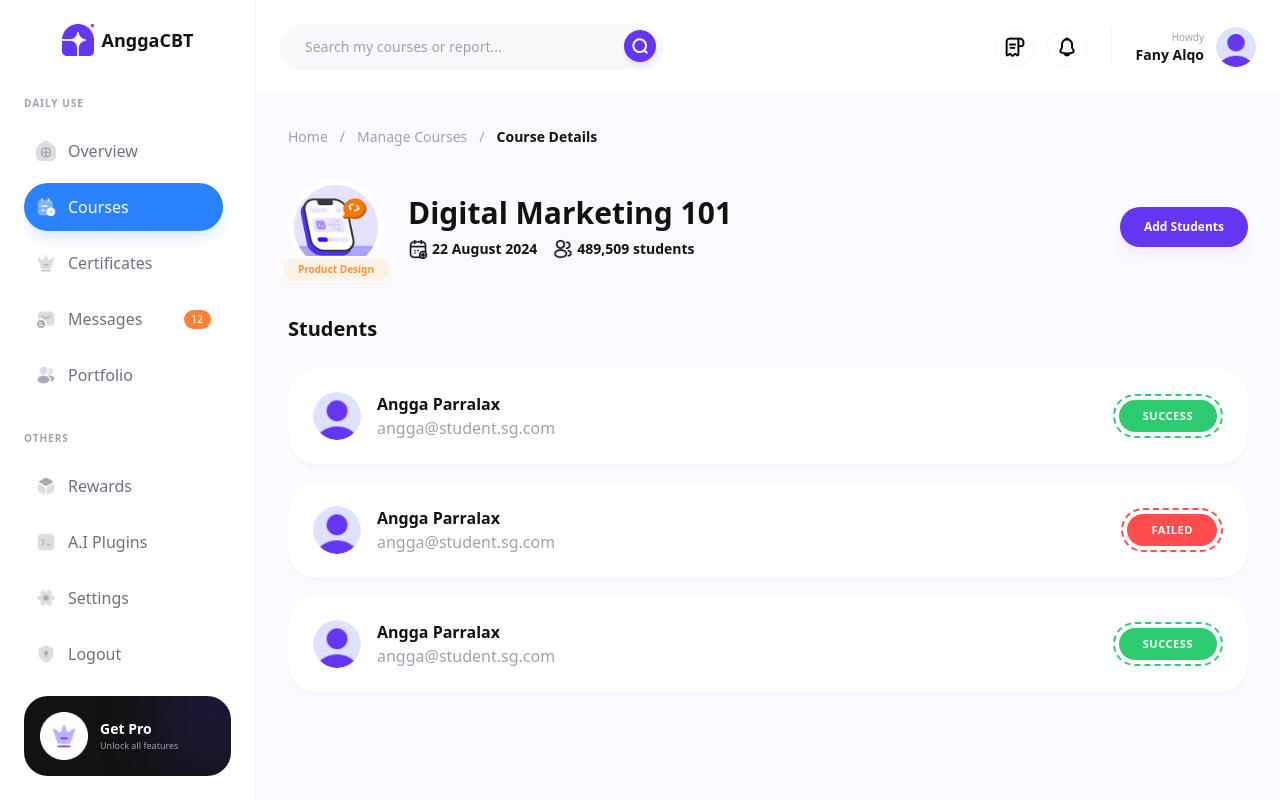
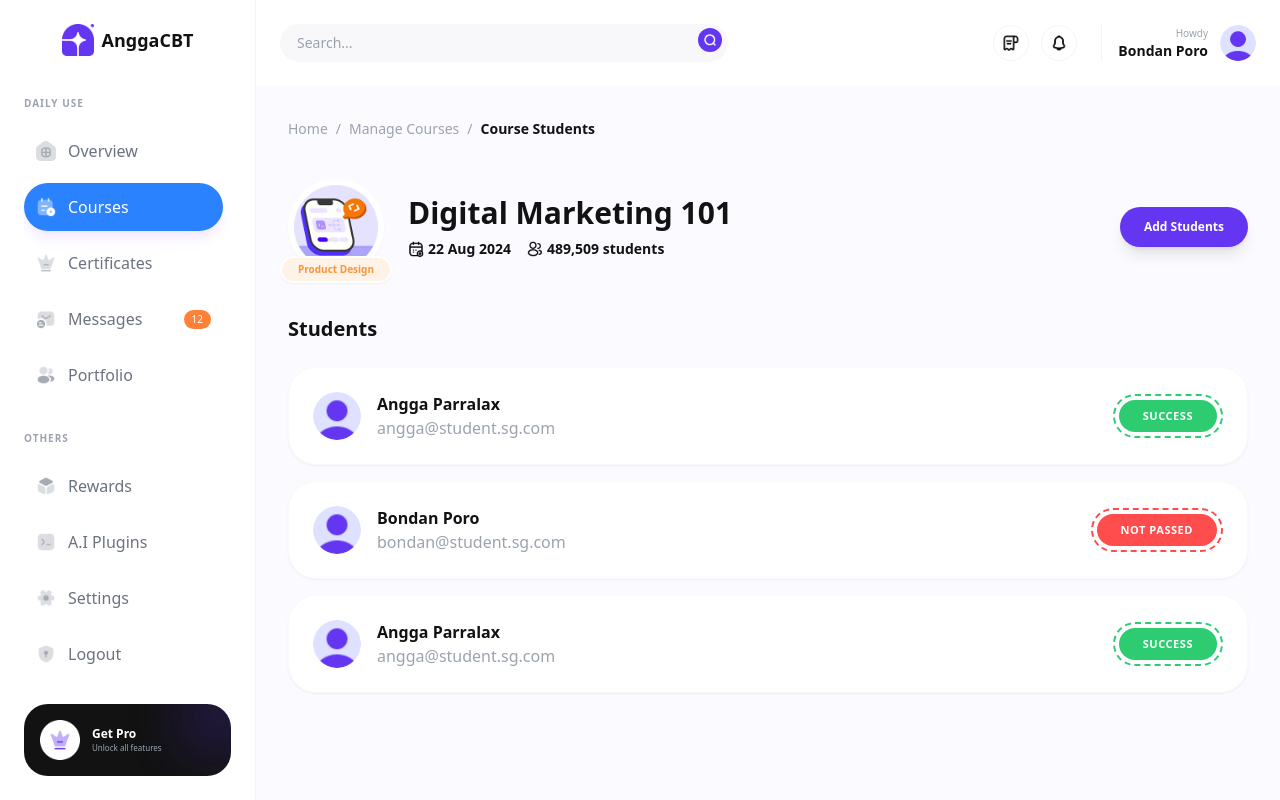
Before and after one commit to Liliang10/Web-AnggaCBT, a website: page courseStudents.html in a window 1280 px wide. Drawn offline with nearby package versions, Linux system fonts and the light colour scheme.

Commit message:
Update courseStudents.html

```diff
--- a/courseStudents.html
+++ b/courseStudents.html
@@ -7,13 +7,21 @@
     <title>Course Student [Teacher]</title>
     <script defer src="https://unpkg.com/alpinejs@3.x.x/dist/cdn.min.js"></script>
 </head>
-<body class="bg-[#FBFAFF] font-sans antialiased text-[#121212] overflow-x-hidden">
+<body class="bg-[#FBFAFF] font-sans antialiased text-[#121212]" x-data="{ sideBarOpen: false }">
 
     <div class="flex min-h-screen">
-        <aside class="w-64 bg-white border-r border-gray-100 flex flex-col p-6 sticky top-0 h-screen">
-            <div class="flex items-center justify-center gap-2 font-bold text-lg mb-10">
-                <img src="images/logo.png" alt="logo" class="w-8">
-                <p>AnggaCBT</p>
+        <aside
+            :class="sideBarOpen ? 'translate-x-0' : '-translate-x-full'"
+            class="fixed inset-y-0 left-0 z-50 w-64 bg-white border-r border-gray-100 flex flex-col p-6 transition-transform duration-300 transform lg:translate-x-0 lg:sticky lg:top-0 lg:h-screen">
+
+            <div class="flex items-center justify-between lg:justify-center gap-2 font-bold text-lg mb-10">
+                <div class="flex items-center gap-2">
+                    <img src="images/logo.png" alt="logo" class="w-8">
+                    <p>AnggaCBT</p>
+                </div>
+                <button @click="sideBarOpen = false" class="lg:hidden">
+                    <svg class="w-6 h-6" fill="none" stroke="currentColor" viewBox="0 0 24 24"><path stroke-linecap="round" stroke-linejoin="round" stroke-width="2" d="M6 18L18 6M6 6l12 12"></path></svg>
+                </button>
             </div>
 
             <div class="flex flex-col gap-8 overflow-y-auto flex-1 custom-scrollbar pr-2">
@@ -26,12 +34,12 @@
                             </a>
                         </li>
                         <li>
-                            <a href="#" class="flex items-center gap-3 p-3 bg-[#2B82FE] text-white rounded-full font-medium shadow-lg shadow-blue-100">
-                                <img src="images/courses.png" alt="" class="w-5 filter brightness-0 invert"> Courses
+                            <a href="#" class="flex items-center gap-3 p-3 bg-[#2B82FE] text-white rounded-full font-medium shadow-lg shadow-purple-100">
+                                <img src="images/courses.png" alt="" class="w-5"> Courses
                             </a>
                         </li>
                         <li>
-                            <a href="#" class="flex items-center gap-3 p-3 text-gray-500 hover:text-[#6436F1] font-medium">
+                            <a href="#" class="flex items-center gap-3 p-3 text-gray-500 hover:text-[#6436F1] font-medium transition-all">
                                 <img src="images/certificates.png" alt="" class="w-5"> Certificates
                             </a>
                         </li>
@@ -44,7 +52,7 @@
                             </a>
                         </li>
                         <li>
-                            <a href="#" class="flex items-center gap-3 p-3 text-gray-500 hover:text-[#6436F1] font-medium">
+                            <a href="#" class="flex items-center gap-3 p-3 text-gray-500 hover:text-[#6436F1] font-medium transition-all">
                                 <img src="images/portfolio.png" alt="" class="w-5"> Portfolio
                             </a>
                         </li>
@@ -64,52 +72,68 @@
 
             <div class="mt-6 bg-[#121212] rounded-3xl p-4 relative overflow-hidden group">
                 <div class="relative z-10 flex items-center gap-3">
-                    <img src="images/crown.png" alt="crown" class="w-12 h-12">
+                    <img src="images/crown.png" alt="crown" class="w-10 h-10">
                     <div>
-                        <p class="text-white font-bold text-sm">Get Pro</p>
-                        <p class="text-gray-400 text-[9px]">Unlock all features</p>
+                        <p class="text-white font-bold text-xs">Get Pro</p>
+                        <p class="text-gray-400 text-[8px]">Unlock all features</p>
                     </div>
                 </div>
-                <div class="absolute -right-5 -top-5 w-20 h-20 bg-[#6436F1] blur-[40px] opacity-30"></div>
+                <div class="absolute -right-5 -top-5 w-16 h-16 bg-[#6436F1] blur-[30px] opacity-30"></div>
             </div>
         </aside>
 
-        <main class="flex-1 flex flex-col">
-            <header class="bg-white p-6 flex items-center justify-between border-b border-gray-50">
-                <div class="relative w-96">
-                    <input type="text" placeholder="Search my courses or report..." class="w-full bg-[#F8F8FA] rounded-full py-3 px-6 outline-none text-sm border border-transparent focus:border-gray-200">
-                    <button class="absolute right-2 top-1.5 bg-[#6436F1] p-2 rounded-full shadow-md shadow-purple-200">
-                        <img src="images/search.png" alt="search" class="w-4 h-4 filter brightness-0 invert">
+        <div x-show="sideBarOpen" @click="sideBarOpen = false" class="fixed inset-0 bg-black bg-opacity-50 z-40 lg:hidden"></div>
+
+        <main class="flex-1 min-w-0 flex flex-col w-full">
+            <header class="bg-white p-4 md:p-6 flex items-center justify-between border-b border-gray-50 gap-2 md:gap-4">
+                <div class="flex items-center gap-2 md:gap-4 flex-1">
+                    <button @click="sideBarOpen = true" class="md:hidden p-2 bg-gray-50 rounded-lg shrink-0">
+                        <svg class="w-6 h-6" fill="none" stroke="currentColor" viewBox="0 0 24 24">
+                            <path stroke-linecap="round" stroke-linejoin="round" stroke-width="2" d="M4 6h16M4 12h16m-7 6h7"></path>
+                        </svg>
                     </button>
+
+                    <div class="relative w-full max-w-[160px] sm:max-w-xs md:max-w-sm lg:max-w-md">
+                        <input type="text" placeholder="Search..."
+                            class="w-full bg-[#F8F8FA] rounded-full py-2 pl-4 pr-10 outline-none text-xs sm:text-sm border border-transparent focus:border-gray-200">
+                        <button class="absolute right-1.5 top-1 bg-[#6436F1] p-1.5 rounded-full">
+                            <img src="images/search.png" alt="search" class="w-3 h-3">
+                        </button>
+                    </div>
                 </div>
 
-                <div class="flex items-center gap-6">
-                    <div class="flex gap-3">
-                        <button class="w-10 h-10 flex items-center justify-center border border-gray-100 rounded-full hover:bg-gray-50"><img src="images/receipt.png" class="w-5"></button>
-                        <button class="w-10 h-10 flex items-center justify-center border border-gray-100 rounded-full hover:bg-gray-50"><img src="images/notification.png" class="w-5"></button>
+                <div class="flex items-center gap-2 md:gap-6 shrink-0">
+                    <div class="flex gap-1 md:gap-3">
+                        <button class="w-8 h-8 md:w-9 md:h-9 flex items-center justify-center border border-gray-100 rounded-full hover:bg-gray-50">
+                            <img src="images/receipt.png" class="w-3.5 md:w-4">
+                        </button>
+                        <button class="w-8 h-8 md:w-9 md:h-9 flex items-center justify-center border border-gray-100 rounded-full hover:bg-gray-50">
+                            <img src="images/notification.png" class="w-3.5 md:w-4">
+                        </button>
                     </div>
-                    <div class="flex items-center gap-3 border-l pl-6 border-gray-100">
+
+                    <div class="flex items-center gap-2 md:gap-3 border-l pl-2 md:pl-4 border-gray-100">
                         <div class="text-right">
-                            <p class="text-[10px] text-gray-400">Howdy</p>
-                            <p class="text-sm font-bold text-[#121212]">Fany Alqo</p>
+                            <p class="text-[10px] text-gray-400 hidden sm:block">Howdy</p>
+                            <p class="text-[11px] sm:text-sm font-bold leading-tight">Bondan Poro</p>
                         </div>
-                        <img src="images/profile_picture.png" alt="profile" class="w-10 h-10 rounded-full object-cover">
+                        <img src="images/profile_picture.png" alt="profile" class="w-8 h-8 md:w-9 md:h-9 rounded-full object-cover">
                     </div>
                 </div>
             </header>
 
-            <section class="p-8 max-w-6xl mx-auto w-full">
-                <nav class="flex items-center gap-3 text-sm text-gray-400 mb-8">
-                    <a href="#" class="hover:text-[#6436F1] transition-colors">Home</a>
+            <section class="p-4 sm:p-6 lg:p-8 max-w-6xl mx-auto w-full">
+                <nav class="flex items-center gap-2 text-xs sm:text-sm text-gray-400 mb-8 overflow-x-auto whitespace-nowrap pb-2">
+                    <a href="#" class="hover:text-[#6436F1]">Home</a>
                     <span>/</span>
-                    <a href="manageCourses.html" class="hover:text-[#6436F1] transition-colors">Manage Courses</a>
+                    <a href="manageCourses.html" class="hover:text-[#6436F1]">Manage Courses</a>
                     <span>/</span>
-                    <span class="text-[#121212] font-semibold">Course Details</span>
+                    <span class="text-[#121212] font-semibold">Course Students</span>
                 </nav>
 
-                <div class="flex items-center justify-between mb-10 w-full">
-                    <div class="flex items-center gap-6">
-                        <div class="relative">
+                <div class="flex flex-col md:flex-row md:items-center justify-between gap-6 mb-10 w-full">
+                    <div class="flex flex-col sm:flex-row items-center sm:items-start md:items-center gap-6 text-center sm:text-left">
+                        <div class="relative shrink-0">
                             <div class="w-24 h-24 bg-[#E0E9FF] rounded-full flex items-center justify-center overflow-hidden border-[6px] border-white shadow-sm">
                                 <img src="images/BigWebDevelopment.png" alt="Course Thumbnail" class="w-full h-full object-cover">
                             </div>
@@ -119,21 +143,21 @@
                         </div>
 
                         <div>
-                            <h1 class="text-3xl font-extrabold text-[#121212] mb-2">Digital Marketing 101</h1>
-                            <div class="flex items-center gap-4 text-sm text-gray-500">
-                                <div class="flex items-center gap-1">
-                                    <img src="images/calendar.png" class="w-5 h-5">
-                                    <span class="font-semibold text-[#121212]">22 August 2024</span>
+                            <h1 class="text-2xl md:text-3xl font-extrabold text-[#121212] mb-2">Digital Marketing 101</h1>
+                            <div class="flex flex-wrap items-center justify-center sm:justify-start gap-4 text-xs md:text-sm text-gray-500">
+                                <div class="flex items-center gap-1 font-semibold text-[#121212]">
+                                    <img src="images/calendar.png" class="w-4 h-4"> 22 Aug 2024
                                 </div>
-                                <div class="flex items-center gap-1">
-                                    <img src="images/profile_2user.png" class="w-5 h-5">
-                                    <span class="font-semibold text-[#121212]">489,509 students</span>
+                                <div class="flex items-center gap-1 font-semibold text-[#121212]">
+                                    <img src="images/profile_2user.png" class="w-4 h-4"> 489,509 students
                                 </div>
                             </div>
                         </div>
-                    </div> <button class="bg-[#6436F1] text-white px-6 py-3 rounded-full font-bold text-xs shadow-lg shadow-purple-100 hover:scale-105 transition-all">
-                        <a href="addStudents.html">Add Students</a>
-                    </button>
+                    </div>
+
+                    <a href="addStudents.html" class="bg-[#6436F1] text-white px-6 py-3 rounded-full font-bold text-xs shadow-lg text-center hover:bg-[#5229D1] transition-all">
+                        Add Students
+                    </a>
                 </div>
 
                 <div class="flex items-center justify-between mb-6">
@@ -141,48 +165,48 @@
                 </div>
 
                 <div class="grid gap-4 mb-10">
-                    <div class="bg-white p-6 rounded-[28px] border border-gray-50 flex justify-between items-center shadow-sm hover:ring-2 hover:ring-gray-100 transition-all">
-                        <div class="flex items-center gap-4">
+                    <div class="bg-white p-4 md:p-6 rounded-[28px] border border-gray-50 flex flex-col sm:flex-row justify-between items-center gap-4 shadow-sm hover:ring-2 hover:ring-gray-100 transition-all">
+                        <div class="flex flex-col sm:flex-row items-center gap-4 w-full sm:w-auto">
                             <img src="images/profile_picture.png" alt="profile" class="w-12 h-12 rounded-full object-cover">
-                            <div>
+                            <div class="text-center sm:text-left">
                                 <p class="text-base font-bold text-[#121212]">Angga Parralax</p>
-                                <p class="text-base text-gray-400">angga@student.sg.com</p>
+                                <p class="text-sm md:text-base text-gray-400 break-all">angga@student.sg.com</p>
                             </div>
                         </div>
 
-                        <div class="border-2 border-dashed border-[#2ECC71] p-1 rounded-full">
+                        <div class="border-2 border-dashed border-[#2ECC71] p-1 rounded-full shrink-0">
                             <div class="bg-[#2ECC71] text-white px-6 py-2 rounded-full text-[11px] font-bold uppercase tracking-wider">
                                 Success
                             </div>
                         </div>
                     </div>
 
-                    <div class="bg-white p-6 rounded-[28px] border border-gray-50 flex justify-between items-center shadow-sm">
-                        <div class="flex items-center gap-4">
+                    <div class="bg-white p-4 md:p-6 rounded-[28px] border border-gray-50 flex flex-col sm:flex-row justify-between items-center gap-4 shadow-sm">
+                        <div class="flex flex-col sm:flex-row items-center gap-4 w-full sm:w-auto">
                             <img src="images/profile_picture.png" alt="profile" class="w-12 h-12 rounded-full object-cover">
-                            <div>
-                                <p class="text-base font-bold text-[#121212]">Angga Parralax</p>
-                                <p class="text-base text-gray-400">angga@student.sg.com</p>
+                            <div class="text-center sm:text-left">
+                                <p class="text-base font-bold text-[#121212]">Bondan Poro</p>
+                                <p class="text-sm md:text-base text-gray-400">bondan@student.sg.com</p>
                             </div>
                         </div>
 
-                        <div class="border-2 border-dashed border-[#FF4C4C] p-1 rounded-full">
-                            <div class="bg-[#FF4C4C] text-white px-6 py-2 rounded-full text-[11px] font-bold uppercase tracking-wider">
-                                Failed
+                        <div class="border-2 border-dashed border-[#FF4C4C] p-1 rounded-full shrink-0">
+                            <div class="bg-[#FF4C4C] text-white px-6 py-2 rounded-full text-[11px] font-bold uppercase tracking-wider wrap-break-word">
+                                Not Passed
                             </div>
                         </div>
                     </div>
 
-                    <div class="bg-white p-6 rounded-[28px] border border-gray-50 flex justify-between items-center shadow-sm">
-                        <div class="flex items-center gap-4">
+                    <div class="bg-white p-4 md:p-6 rounded-[28px] border border-gray-50 flex flex-col sm:flex-row justify-between items-center gap-4 shadow-sm hover:ring-2 hover:ring-gray-100 transition-all">
+                        <div class="flex flex-col sm:flex-row items-center gap-4 w-full sm:w-auto">
                             <img src="images/profile_picture.png" alt="profile" class="w-12 h-12 rounded-full object-cover">
-                            <div>
+                            <div class="text-center sm:text-left">
                                 <p class="text-base font-bold text-[#121212]">Angga Parralax</p>
-                                <p class="text-base text-gray-400">angga@student.sg.com</p>
+                                <p class="text-sm md:text-base text-gray-400 break-all">angga@student.sg.com</p>
                             </div>
                         </div>
 
-                        <div class="border-2 border-dashed border-[#2ECC71] p-1 rounded-full">
+                        <div class="border-2 border-dashed border-[#2ECC71] p-1 rounded-full shrink-0">
                             <div class="bg-[#2ECC71] text-white px-6 py-2 rounded-full text-[11px] font-bold uppercase tracking-wider">
                                 Success
                             </div>
@@ -210,6 +234,11 @@
         .custom-scrollbar::-webkit-scrollbar {
             width: 4px;
         }
+
+        @media (max-width: 400px) {
+            .xs\:hidden { display: none; }
+            .xs\:block { display: block; }
+        }
     </style>
 </body>
 </html>
```
